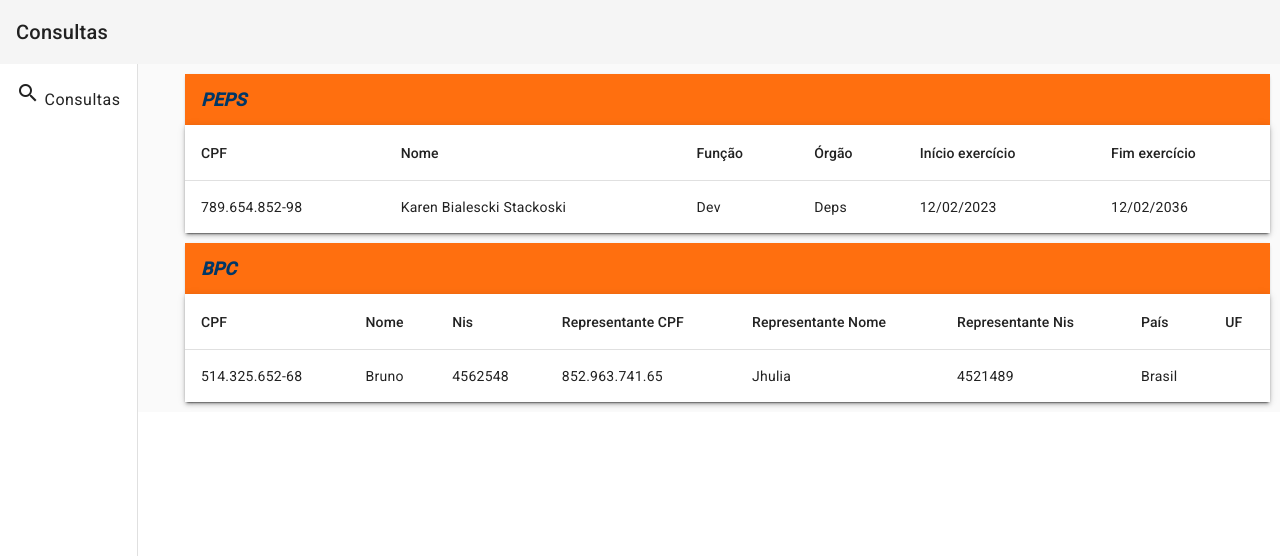
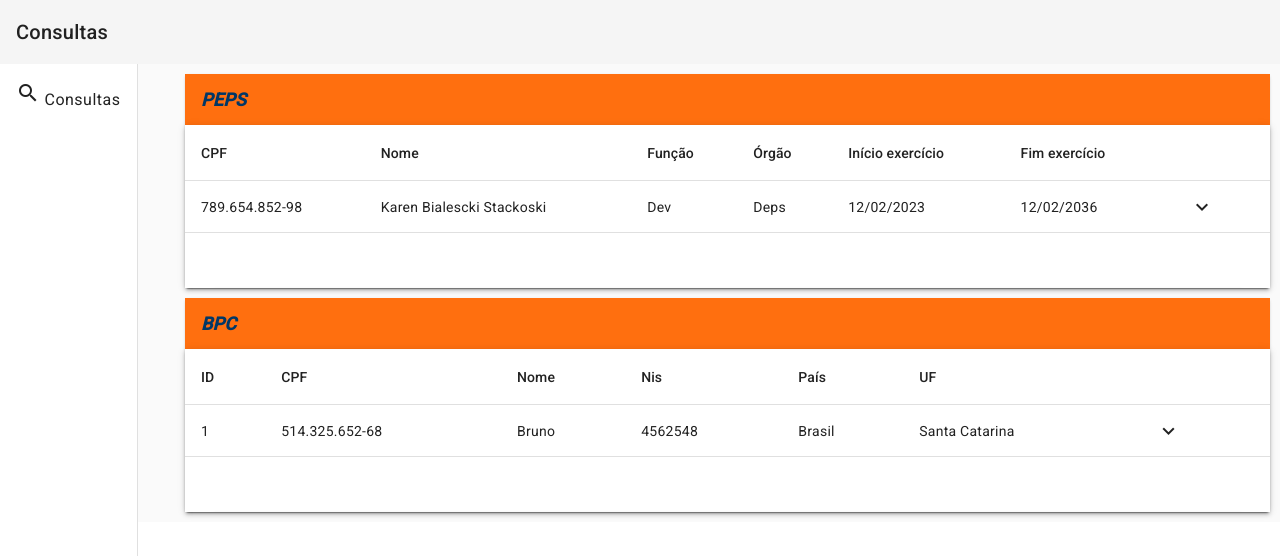
Before and after one commit to osLeonardo/labdeps-api, an Angular app in the folder frontend/: page / in a window 1280 px wide. Shown: the top 556 px of the page. Built offline with nearby package versions, Linux system fonts and the light colour scheme.

Commit message:
relatorio peps e bpc

```diff
--- a/frontend/src/app/app.module.ts
+++ b/frontend/src/app/app.module.ts
@@ -14,6 +14,8 @@ import { MatTableModule } from '@angular/material/table';
 import { CpfBpcComponent } from './components/consultas/cpf-bpc/cpf-bpc.component';
 import { CpfPepsComponent } from './components/consultas/cpf-peps/cpf-peps.component';
 import { MatCardModule } from '@angular/material/card';
+import {MatIconModule} from '@angular/material/icon';
+import { MatButtonModule } from '@angular/material/button';
 
 @NgModule({
   declarations: [
@@ -30,7 +32,9 @@ import { MatCardModule } from '@angular/material/card';
     MatListModule,
     MatSidenavModule,
     MatTableModule,
-    MatCardModule
+    MatCardModule,
+    MatIconModule,
+    MatButtonModule
 
   ],
   providers: [],
--- a/frontend/src/app/components/consultas/cpf-bpc/cpf-bpc.component.css
+++ b/frontend/src/app/components/consultas/cpf-bpc/cpf-bpc.component.css
@@ -10,3 +10,36 @@ mat-card-header{
     background-color: #ff6f0f;
     color: #013766;
 }
+
+.representante-information{
+    font-size: large;
+    font-style: oblique;
+    font-weight: bolder;
+    padding-bottom: 15px;
+    background-color: #013766;
+    color: #ff6f0f;
+}
+
+.extra-information{
+    font-size: large;
+    font-style: oblique;
+    font-weight: bolder;
+    padding-bottom: 15px;
+    background-color: #013766;
+    color: #ff6f0f;
+}
+
+.table-representante{
+    padding-top: 15px;
+}
+
+.table-extra{
+    padding-top: 15px;
+}
+
+.td1{
+    font-weight: bold;
+}
+.card-extra{
+    margin-top: 55px;
+}
--- a/frontend/src/app/components/consultas/cpf-bpc/cpf-bpc.component.html
+++ b/frontend/src/app/components/consultas/cpf-bpc/cpf-bpc.component.html
@@ -1,6 +1,11 @@
 <mat-card>
-    <mat-card-header>BPC</mat-card-header>
-    <table mat-table [dataSource]="dataSource" class="mat-elevation-z3">
+    <mat-card-header class="table">BPC</mat-card-header>
+    <table mat-table [dataSource]="dataSource" multiTemplateDataRows class="mat-elevation-z3">
+        <ng-container matColumnDef="id">
+            <th mat-header-cell *matHeaderCellDef> ID </th>
+            <td mat-cell *matCellDef="let element"> {{element.id}} </td>
+        </ng-container>
+
         <ng-container matColumnDef="cpf">
             <th mat-header-cell *matHeaderCellDef> CPF </th>
             <td mat-cell *matCellDef="let element"> {{element.cpf}} </td>
@@ -16,39 +21,77 @@
             <td mat-cell *matCellDef="let element"> {{element.nis}} </td>
         </ng-container>
 
-        <ng-container matColumnDef="cpf_rep">
-            <th mat-header-cell *matHeaderCellDef> Representante CPF </th>
-            <td mat-cell *matCellDef="let element"> {{element.cpf_rep}} </td>
-        </ng-container>
-
-        <ng-container matColumnDef="nome_rep">
-            <th mat-header-cell *matHeaderCellDef> Representante Nome </th>
-            <td mat-cell *matCellDef="let element"> {{element.nome_rep}} </td>
-        </ng-container>
-
-        <ng-container matColumnDef="nis_rep">
-            <th mat-header-cell *matHeaderCellDef> Representante Nis </th>
-            <td mat-cell *matCellDef="let element"> {{element.nis_rep}} </td>
-        </ng-container>
-
         <ng-container matColumnDef="pais">
             <th mat-header-cell *matHeaderCellDef> País </th>
             <td mat-cell *matCellDef="let element"> {{element.pais}} </td>
         </ng-container>
-        <br><br>
+
         <ng-container matColumnDef="uf_nome">
             <th mat-header-cell *matHeaderCellDef> UF </th>
-            <td mat-cell *matCellDef="let element"> {{element.uf}} </td>
+            <td mat-cell *matCellDef="let element"> {{element.uf_nome}} </td>
         </ng-container>
 
-        <!-- <mat-accordion>
-            <mat-expansion-panel>
-                <mat-expansion-panel-header>Dados Representante</mat-expansion-panel-header>
-                <table></table>
-            </mat-expansion-panel>
-        </mat-accordion> -->
+        <ng-container matColumnDef="expand">
+            <th mat-header-cell *matHeaderCellDef aria-label="row actions">&nbsp;</th>
+            <td mat-cell *matCellDef="let element">
+              <button mat-icon-button aria-label="expand row" (click)="(expandedElement = expandedElement === element ? null : element); $event.stopPropagation()">
+                <mat-icon *ngIf="expandedElement !== element">keyboard_arrow_down</mat-icon>
+                <mat-icon *ngIf="expandedElement === element">keyboard_arrow_up</mat-icon>
+              </button>
+            </td>
+          </ng-container>
 
-        <tr mat-header-row *matHeaderRowDef="displayedColumns"></tr>
-        <tr mat-row *matRowDef="let row; columns: displayedColumns;"></tr>
+          <!-- Expanded Content Column - The detail row is made up of this one column that spans across all columns -->
+          <ng-container matColumnDef="expandedDetail">
+            <td mat-cell *matCellDef="let element" [attr.colspan]="columnsToDisplayWithExpand.length">
+              <div class="example-element-detail"
+                   [@detailExpand]="element == expandedElement ? 'expanded' : 'collapsed'">
+
+                <mat-card class="card-extra">
+                    <mat-card-header class="representante-information">Representante Legal</mat-card-header>
+                    <mat-card-content>
+                        <table class="table-representante">
+                            <tr>
+                                <td class="td1">CPF: </td>
+                                <td>{{element.cpf_rep}}</td>
+                            </tr>
+                            <tr>
+                                <td class="td1">Nome: </td>
+                                <td>{{element.nome_rep}}</td>
+                            </tr>
+                            <tr>
+                                <td class="td1">NIS: </td>
+                                <td>{{element.nis_rep}}</td>
+                            </tr>
+                        </table>
+                    </mat-card-content>
+                </mat-card>
+
+                <mat-card>
+                    <mat-card-header class="extra-information">Informações extras</mat-card-header>
+                    <mat-card-content>
+                        <table class="table-extra">
+                            <tr>
+                                <td class="td1">Mês Competencia: </td>
+                                <td>{{element.dataMesCompetencia}}</td>
+                            </tr>
+                            <tr>
+                                <td class="td1">Mês Referencia: </td>
+                                <td>{{element.dataMesReferencia}}</td>
+                            </tr>
+                        </table>
+                    </mat-card-content>
+                </mat-card>
+              </div>
+            </td>
+          </ng-container>
+
+          <tr mat-header-row *matHeaderRowDef="columnsToDisplayWithExpand"></tr>
+          <tr mat-row *matRowDef="let element; columns: columnsToDisplayWithExpand;"
+              class="example-element-row"
+              [class.example-expanded-row]="expandedElement === element"
+              (click)="expandedElement = expandedElement === element ? null : element">
+          </tr>
+          <tr mat-row *matRowDef="let row; columns: ['expandedDetail']" class="example-detail-row"></tr>
     </table>
 </mat-card>
--- a/frontend/src/app/components/consultas/cpf-bpc/cpf-bpc.component.ts
+++ b/frontend/src/app/components/consultas/cpf-bpc/cpf-bpc.component.ts
@@ -1,14 +1,26 @@
 import { Component } from '@angular/core';
+import {animate, state, style, transition, trigger} from '@angular/animations';
 
 @Component({
   selector: 'app-cpf-bpc',
   templateUrl: './cpf-bpc.component.html',
-  styleUrls: ['./cpf-bpc.component.css']
+  styleUrls: ['./cpf-bpc.component.css'],
+  animations: [
+    trigger('detailExpand', [
+      state('collapsed', style({height: '0px', minHeight: '0'})),
+      state('expanded', style({height: '*'})),
+      transition('expanded <=> collapsed', animate('225ms cubic-bezier(0.4, 0.0, 0.2, 1)')),
+    ]),
+  ],
 })
 export class CpfBpcComponent {
 
-  displayedColumns = ["cpf", "nome", "nis", "cpf_rep", "nome_rep", "nis_rep", "pais", "uf_nome"]
-	dataSource = elementos
+  dataSource = elementos
+  displayedColumns = ["id", "cpf", "nome", "nis", "pais", "uf_nome"]
+
+  columnsToDisplayWithExpand = [...this.displayedColumns, 'expand'];
+  expandedElement:  classeTeste[];
+
 }
 
 export interface classeTeste {
@@ -19,7 +31,10 @@ export interface classeTeste {
   cpf_rep: string,
   nis_rep: string,
   pais: string,
-  uf_nome: string
+  uf_nome: string,
+  id: number,
+  dataMesCompetencia: string,
+  dataMesReferencia: string
 }
 
 const elementos: classeTeste[] = [
@@ -31,6 +46,9 @@ const elementos: classeTeste[] = [
       cpf_rep: "852.963.741.65",
       nis_rep: "4521489",
       pais: "Brasil",
-      uf_nome: "Santa Catarina"
+      uf_nome: "Santa Catarina",
+      id: 1,
+      dataMesCompetencia: "06/2021",
+      dataMesReferencia: "07/2022"
  }
 ]
--- a/frontend/src/app/components/consultas/cpf-peps/cpf-peps.component.css
+++ b/frontend/src/app/components/consultas/cpf-peps/cpf-peps.component.css
@@ -1,5 +1,9 @@
 mat-card{
     margin: 10px;
+}
+
+.card-extra{
+    margin-top: 55px;
 }
 
 mat-card-header{
@@ -10,3 +14,20 @@ mat-card-header{
     background-color: #ff6f0f;
     color: #013766;
 }
+
+.extra-information{
+    font-size: large;
+    font-style: oblique;
+    font-weight: bolder;
+    padding-bottom: 15px;
+    background-color: #013766;
+    color: #ff6f0f;
+}
+
+.td1{
+    font-weight: bold;
+}
+
+.table-extra{
+    padding-top: 15px
+}
--- a/frontend/src/app/components/consultas/cpf-peps/cpf-peps.component.html
+++ b/frontend/src/app/components/consultas/cpf-peps/cpf-peps.component.html
@@ -1,6 +1,6 @@
 <mat-card>
-    <mat-card-header>PEPS</mat-card-header>
-    <table mat-table [dataSource]="dataSource" class="mat-elevation-z3">
+    <mat-card-header class="table">PEPS</mat-card-header>
+    <table mat-table [dataSource]="dataSource" multiTemplateDataRows class="mat-elevation-z3">
 
         <ng-container matColumnDef="cpf">
         <th mat-header-cell *matHeaderCellDef> CPF </th>
@@ -32,7 +32,54 @@
         <td mat-cell *matCellDef="let element"> {{element.fim_exercicio}} </td>
         </ng-container>
 
-        <tr mat-header-row *matHeaderRowDef="displayedColumns"></tr>
-        <tr mat-row *matRowDef="let row; columns: displayedColumns;"></tr>
+        <ng-container matColumnDef="expand">
+            <th mat-header-cell *matHeaderCellDef aria-label="row actions">&nbsp;</th>
+            <td mat-cell *matCellDef="let element">
+              <button mat-icon-button aria-label="expand row" (click)="(expandedElement = expandedElement === element ? null : element); $event.stopPropagation()">
+                <mat-icon *ngIf="expandedElement !== element">keyboard_arrow_down</mat-icon>
+                <mat-icon *ngIf="expandedElement === element">keyboard_arrow_up</mat-icon>
+              </button>
+            </td>
+          </ng-container>
+
+        <ng-container matColumnDef="expandedDetail">
+            <td mat-cell *matCellDef="let element" [attr.colspan]="columnsToDisplayWithExpand.length">
+              <div class="example-element-detail"
+                   [@detailExpand]="element == expandedElement ? 'expanded' : 'collapsed'">
+
+                <mat-card class="card-extra">
+                    <mat-card-header class="extra-information">Informações extras</mat-card-header>
+                    <mat-card-content>
+                        <table class="table-extra">
+                            <tr>
+                                <td class="td1">Código do Órgão: </td>
+                                <td>{{element.cod_orgao}}</td>
+                            </tr>
+                            <tr>
+                                <td class="td1">Sigla Função: </td>
+                                <td>{{element.sigla_funcao}}</td>
+                            </tr>
+                            <tr>
+                                <td class="td1">Código Função: </td>
+                                <td>{{element.cod_funcao}}</td>
+                            </tr>
+                            <tr>
+                                <td class="td1">Fim carência: </td>
+                                <td>{{element.fim_carencia}}</td>
+                            </tr>
+                        </table>
+                    </mat-card-content>
+                </mat-card>
+                </div>
+            </td>
+        </ng-container>
+
+        <tr mat-header-row *matHeaderRowDef="columnsToDisplayWithExpand"></tr>
+          <tr mat-row *matRowDef="let element; columns: columnsToDisplayWithExpand;"
+              class="example-element-row"
+              [class.example-expanded-row]="expandedElement === element"
+              (click)="expandedElement = expandedElement === element ? null : element">
+          </tr>
+          <tr mat-row *matRowDef="let row; columns: ['expandedDetail']" class="example-detail-row"></tr>
     </table>
 </mat-card>
--- a/frontend/src/app/components/consultas/cpf-peps/cpf-peps.component.ts
+++ b/frontend/src/app/components/consultas/cpf-peps/cpf-peps.component.ts
@@ -1,15 +1,25 @@
 import { Component } from '@angular/core';
+import {animate, state, style, transition, trigger} from '@angular/animations';
 
 @Component({
   selector: 'app-cpf-peps',
   templateUrl: './cpf-peps.component.html',
-  styleUrls: ['./cpf-peps.component.css']
+  styleUrls: ['./cpf-peps.component.css'],
+  animations: [
+    trigger('detailExpand', [
+      state('collapsed', style({height: '0px', minHeight: '0'})),
+      state('expanded', style({height: '*'})),
+      transition('expanded <=> collapsed', animate('225ms cubic-bezier(0.4, 0.0, 0.2, 1)')),
+    ]),
+  ],
 })
 export class CpfPepsComponent {
 
   displayedColumns = ["cpf", "nome", "funcao", "orgao", "inicio_exercicio", "fim_exercicio"]
 	dataSource = elementos
 
+  columnsToDisplayWithExpand = [...this.displayedColumns, 'expand'];
+  expandedElement:  classeTeste[];
 }
 
 export interface classeTeste {
@@ -18,7 +28,12 @@ export interface classeTeste {
   orgao: string,
   funcao: string,
   inicio_exercicio: string,
-  fim_exercicio: string
+  fim_exercicio: string,
+  cod_orgao: number,
+  sigla_funcao: string,
+  nivel_funcao: string,
+  fim_carencia: string,
+  cod_funcao: number
 }
 
 const elementos: classeTeste[] = [
@@ -28,6 +43,11 @@ const elementos: classeTeste[] = [
       orgao: "Deps",
       funcao: "Dev",
       inicio_exercicio: "12/02/2023",
-      fim_exercicio: "12/02/2036"
+      fim_exercicio: "12/02/2036",
+      cod_orgao: 1,
+      sigla_funcao: "AAA",
+      nivel_funcao: "alto",
+      fim_carencia: "12/12/2056",
+      cod_funcao: 1
  }
 ]
```
